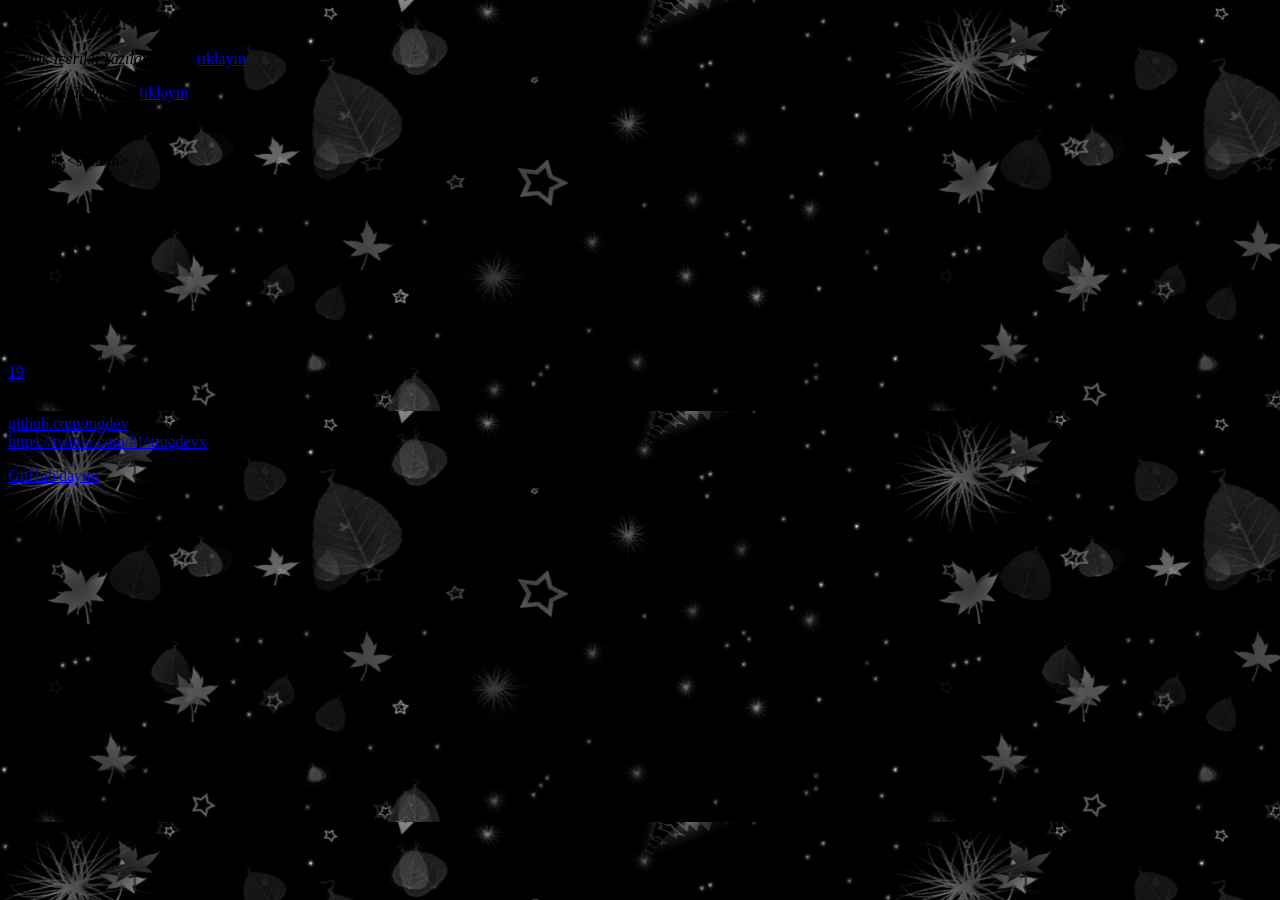
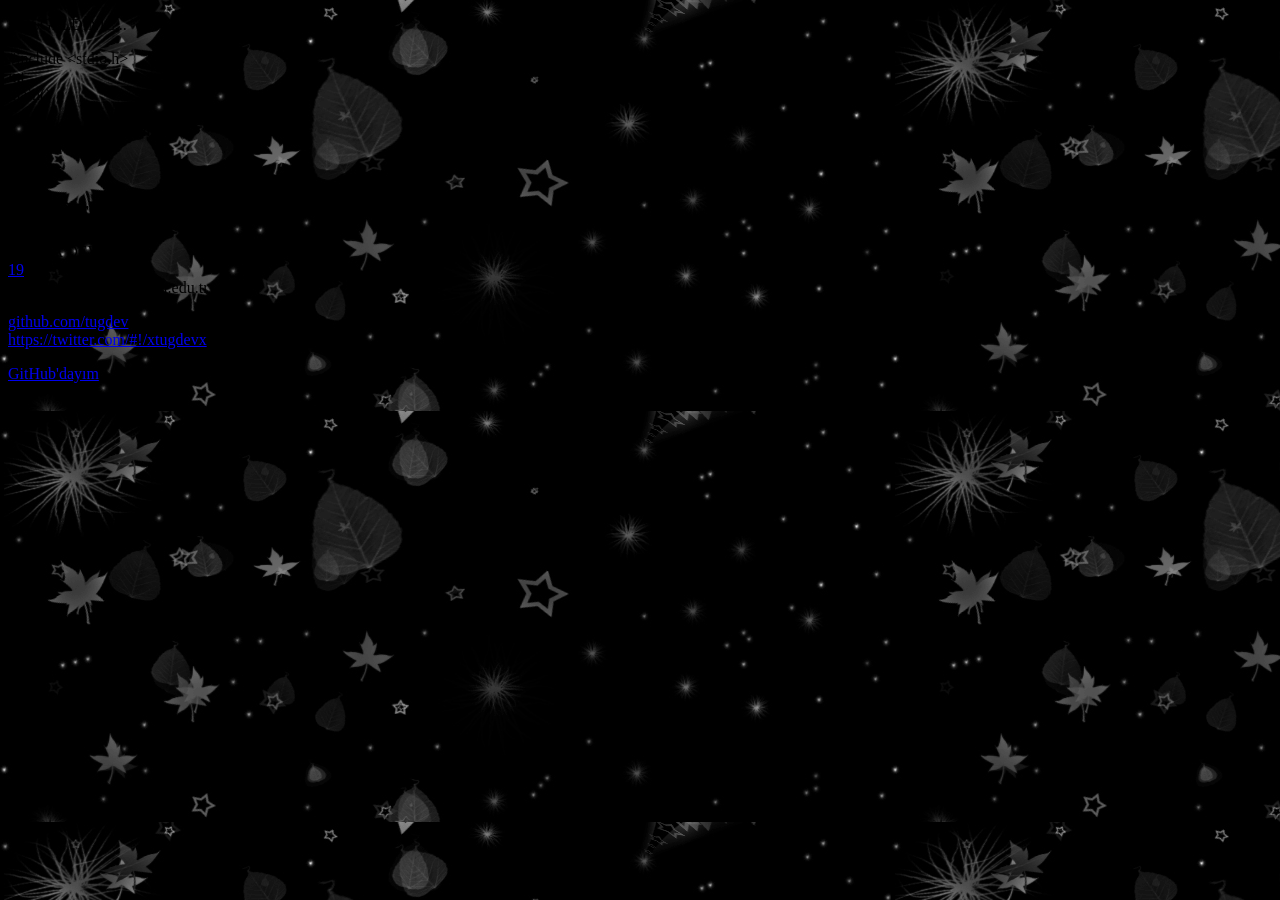
Before and after one commit to tugdev/tugdev.github.com, a Jekyll site: the page built from index.html, in a window 1280 px wide. Built offline with Jekyll 4.4.1, drawn with Linux system fonts in a browser that asks for light colours.

Commit message:
hata kaldırıldı

```diff
--- a/_config.yml
+++ b/_config.yml
@@ -61,7 +61,7 @@ param:
         # dikkat!  unix kullanıcı adı github hesabından farklı olabilir
         user: tugdev
         # tam kullanıcı adı (ör. Recai Oktaş)
-        fullname: tuğba devravut
+        fullname: TUĞBA DEVRAVUT
         # email adresi (ör. roktas@bil.omu.edu.tr)
         email: tugba.devravut@bil.omu.edu.tr
         # ünvan (ör. Bilgisayar Mühendisliği Öğrencisi)
--- a/index.html
+++ b/index.html
@@ -6,10 +6,6 @@ title: =>tugdev<=
 <div id="home">
 
 
-  <p> <b>HOŞGELDİNİZ!</b>  </p>
-
-  <p> <i>Teknik İçerikli Yazılarım İçin </i><a href="1/">tıklayın</a> </p>
-  <p> <i>Web Günlüğüm İçin </i> <a href="9/">tıklayın</a></p>
 
 
 
```
